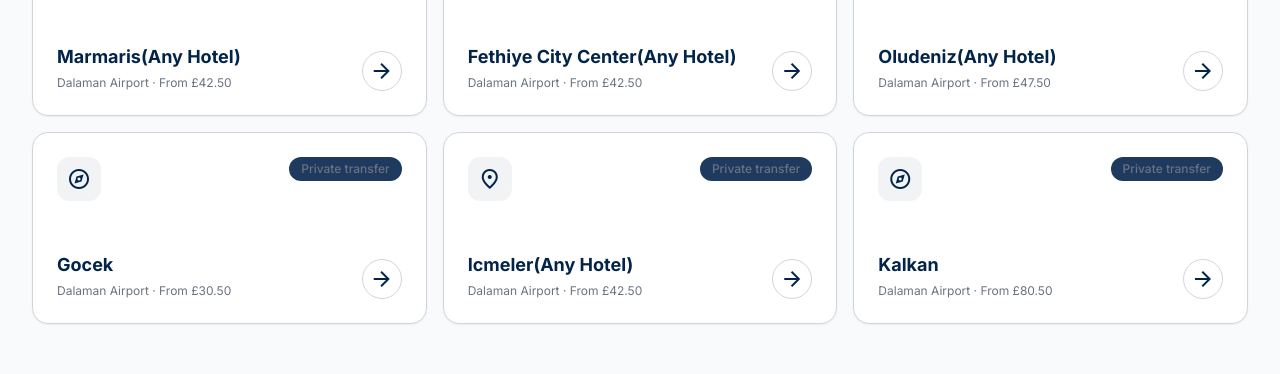
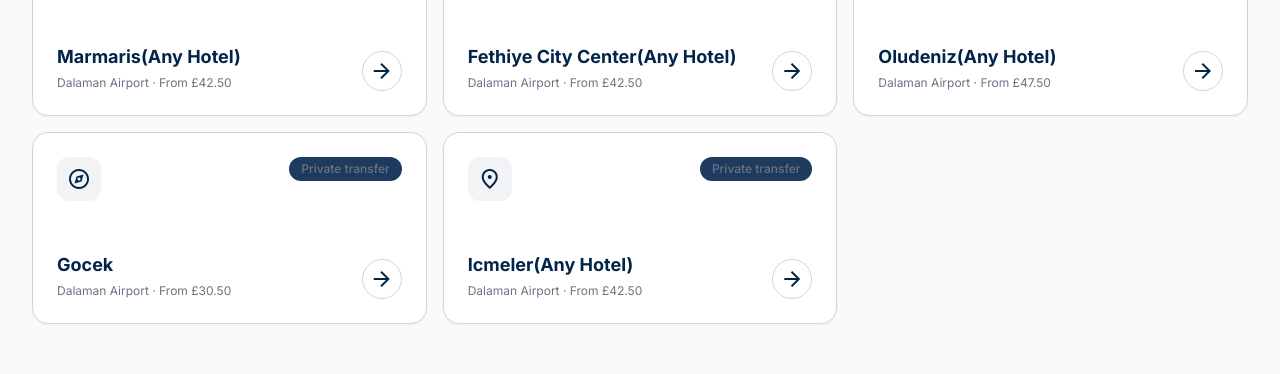
Before and after one commit to Alisnmez/vip-transfer-dalaman, a React (Vite) app in the folder frontend/: page /routes in a window 1280 px wide. Shown: the part 860-1234 px from the top of the page. Built offline with nearby package versions, Linux system fonts and the light colour scheme; no server answers.

Commit message:
refactor: remove index-dependent route slug mapping and unsupported featured fallback

```diff
--- a/frontend/src/pages/public/RoutesPage.tsx
+++ b/frontend/src/pages/public/RoutesPage.tsx
@@ -10,11 +10,19 @@ const startingPrices = destinations.map((destination) => ({
   from: Math.min(...transferPrices.filter((price) => price.destination === destination).map((price) => price.oneWay)),
 }))
 
-const routeSlugs: Record<string, string> = { Marmaris: 'marmaris', Fethiye: 'fethiye', Oludeniz: 'oludeniz', Gocek: 'gocek', Icmeler: 'icmeler' }
-const featuredDestinations = ['Marmaris', 'Fethiye', 'Oludeniz', 'Gocek', 'Icmeler', 'Kalkan']
+const featuredDestinations = [
+  { name: 'Marmaris', slug: 'marmaris' },
+  { name: 'Fethiye', slug: 'fethiye' },
+  { name: 'Oludeniz', slug: 'oludeniz' },
+  { name: 'Gocek', slug: 'gocek' },
+  { name: 'Icmeler', slug: 'icmeler' },
+]
 const featuredRoutes = featuredDestinations
-  .map((name) => startingPrices.find((route) => route.destination.toLowerCase().includes(name.toLowerCase())))
-  .filter((route): route is (typeof startingPrices)[number] => Boolean(route))
+  .map(({ name, slug }) => {
+    const route = startingPrices.find((item) => item.destination.toLowerCase().includes(name.toLowerCase()))
+    return route ? { ...route, slug } : null
+  })
+  .filter((route): route is NonNullable<typeof route> => route !== null)
 
 function priceLabel(price: number) {
   return new Intl.NumberFormat('en-GB', { style: 'currency', currency: 'GBP', minimumFractionDigits: 2 }).format(price)
@@ -80,7 +88,7 @@ export function RoutesPage() {
                     <h3 className="text-lg font-bold text-admin-primary">{route.destination}</h3>
                     <p className="mt-1 text-xs text-on-surface-variant">Dalaman Airport · From {priceLabel(route.from)}</p>
                   </div>
-                  <Link className="inline-flex h-10 w-10 shrink-0 items-center justify-center rounded-full border border-outline-variant text-admin-primary transition-colors hover:bg-surface-container-low" to={routeSlugs[featuredDestinations[index]] ? `/routes/${routeSlugs[featuredDestinations[index]]}` : "/routes"} aria-label={`Compare prices for ${route.destination}`}>
+                  <Link className="inline-flex h-10 w-10 shrink-0 items-center justify-center rounded-full border border-outline-variant text-admin-primary transition-colors hover:bg-surface-container-low" to={`/routes/${route.slug}`} aria-label={`Compare prices for ${route.destination}`}>
                     <span translate="no" aria-hidden="true" className="material-symbols-outlined">arrow_forward</span>
                   </Link>
                 </div>
```
